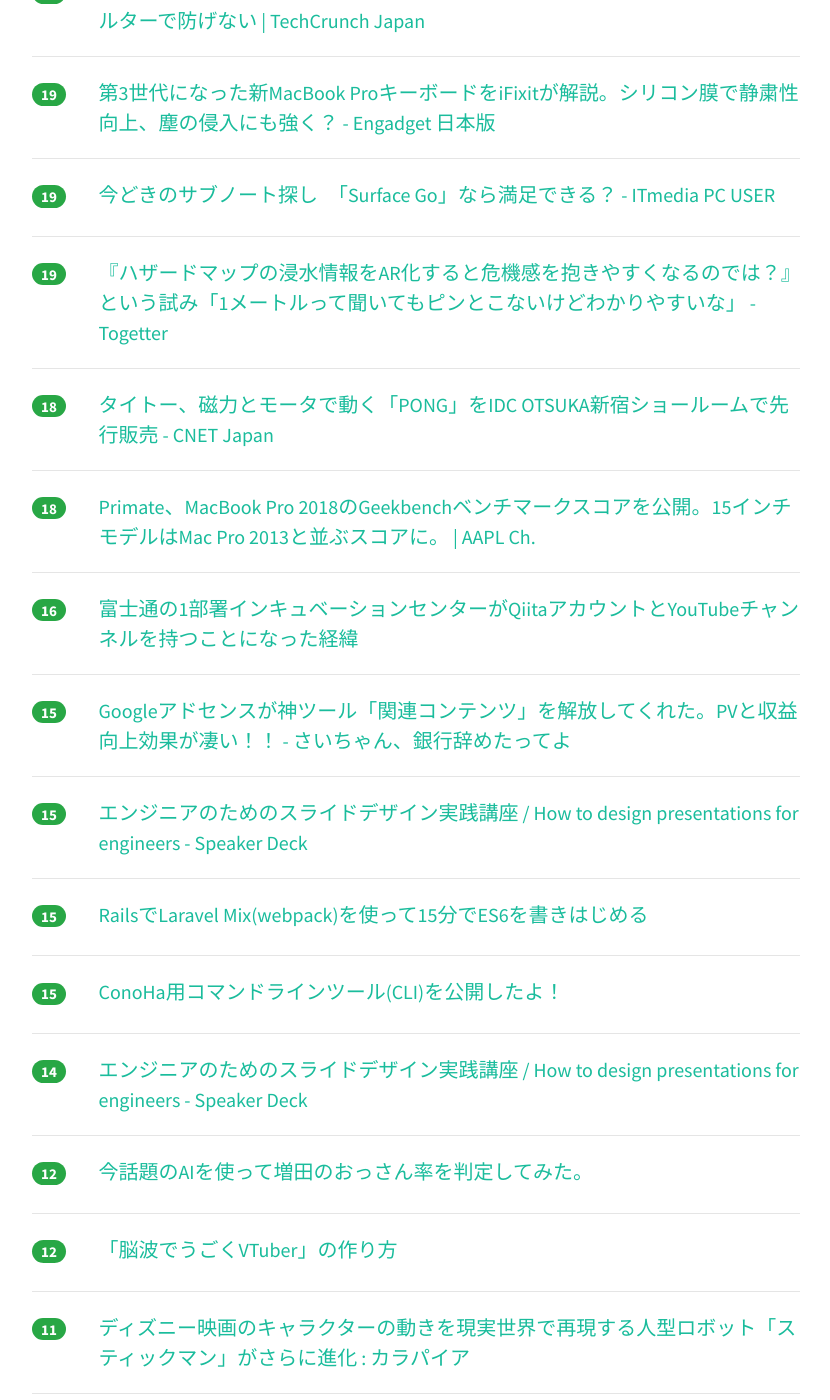
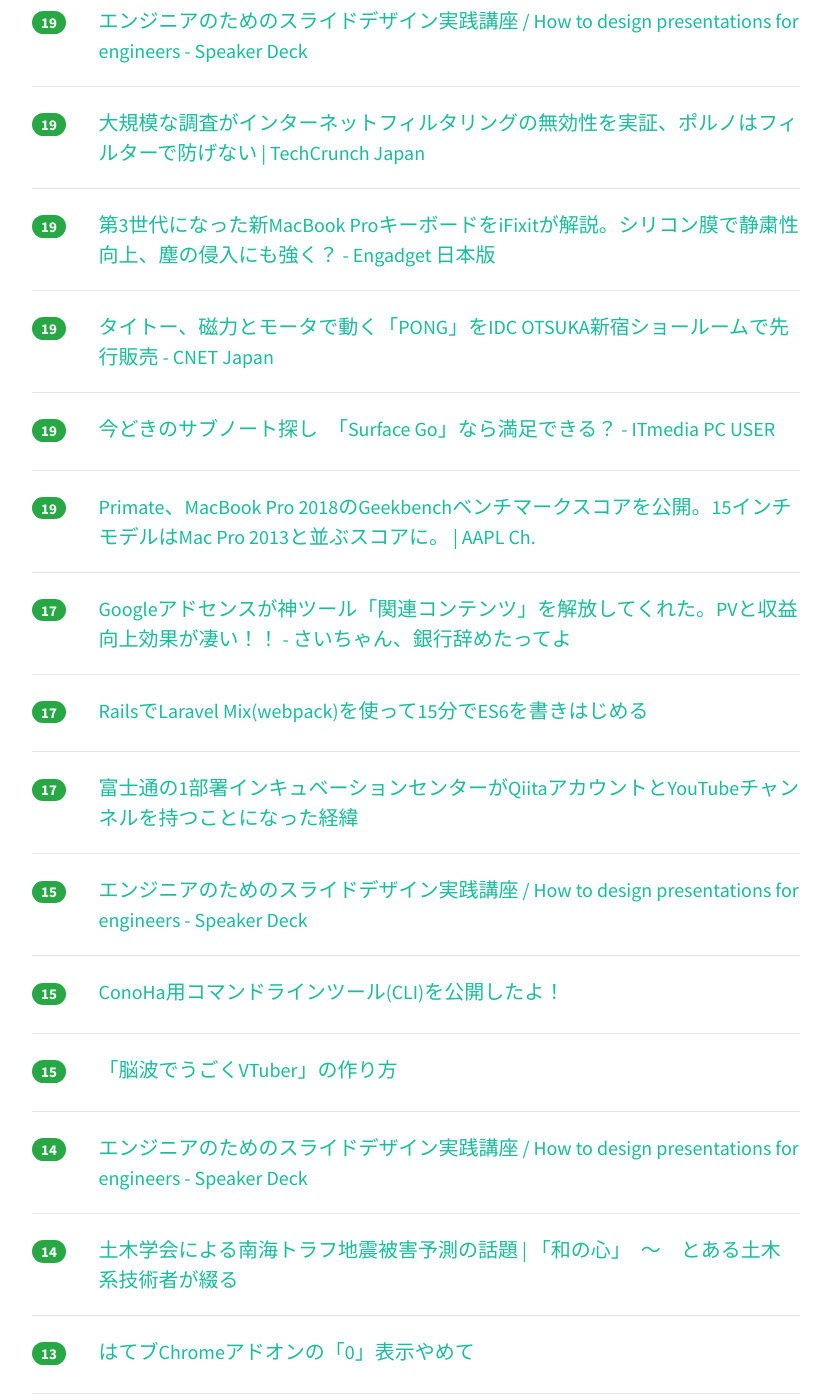
Before and after one commit to yatta47/hatena-matome-site, a Jekyll site: the page built from _posts/2018-07-15-hatena.md, in a window 1280 px wide and 1400 px high, scrolled down 2295 px. Shown: the whole window, without its empty margins (224-1054 px from the left). Built offline with Jekyll 4.4.1, drawn with Linux system fonts in a browser that asks for light colours; nearby versions of some CDN libraries; some of the changed text lies outside the part shown.

Commit message:
Updated 2018-07-15

```diff
--- a/_posts/2018-07-15-hatena.md
+++ b/_posts/2018-07-15-hatena.md
@@ -1,44 +1,49 @@
 ---
 layout: post
 title:  "2018-07-15 はてぶIT"
-date:   2018-07-15 21:02:22
+date:   2018-07-15 22:01:27
 tags: [it-hotentry]
 ---
-60 件のデータあり
+64 件のデータあり
 
 <hr><div class="row">
-<div class="col-1"><span class="badge badge-pill badge-success h2">274</span></div>
+<div class="col-1"><span class="badge badge-pill badge-success h2">297</span></div>
+<div class="col-11"><a href='https://iphone-mania.jp/news-218851/' target='_blank'>ナショナル・ジオグラフィックが選んだ美しすぎる写真、壁紙用に無料公開 - iPhone Mania</a></div>
+</div>
+<hr>
+<div class="row">
+<div class="col-1"><span class="badge badge-pill badge-success h2">288</span></div>
 <div class="col-11"><a href='http://www.itmedia.co.jp/news/articles/1807/15/news004.html' target='_blank'>「エモい」は「外来語形容詞四天王」になれるか？　日本語研究者の熱視線 - ITmedia NEWS</a></div>
 </div>
 <hr>
 <div class="row">
-<div class="col-1"><span class="badge badge-pill badge-success h2">271</span></div>
-<div class="col-11"><a href='https://iphone-mania.jp/news-218851/' target='_blank'>ナショナル・ジオグラフィックが選んだ美しすぎる写真、壁紙用に無料公開 - iPhone Mania</a></div>
-</div>
-<hr>
-<div class="row">
-<div class="col-1"><span class="badge badge-pill badge-success h2">193</span></div>
+<div class="col-1"><span class="badge badge-pill badge-success h2">205</span></div>
 <div class="col-11"><a href='https://iktakahiro.hatenablog.com/entry/2018/07/12/192213' target='_blank'>スクラム向けプロジェクトマネジメントツールを比較した結果 Zube.io を推してみる - Witch on the Other Shore</a></div>
 </div>
 <hr>
 <div class="row">
-<div class="col-1"><span class="badge badge-pill badge-success h2">164</span></div>
+<div class="col-1"><span class="badge badge-pill badge-success h2">173</span></div>
 <div class="col-11"><a href='https://lifehacking.jp/2018/07/ux-writing/' target='_blank'>ユーザーを導く言葉をデザインする「UXライティング」という考え方 | Lifehacking.jp</a></div>
 </div>
 <hr>
 <div class="row">
-<div class="col-1"><span class="badge badge-pill badge-success h2">96</span></div>
+<div class="col-1"><span class="badge badge-pill badge-success h2">109</span></div>
 <div class="col-11"><a href='http://karapaia.com/archives/52262263.html' target='_blank'>犯罪を犯す前に危険人物を発見し、人相から政治思想・性的傾向・知能指数まで検出できるAI搭載防犯カメラ : カラパイア</a></div>
 </div>
 <hr>
 <div class="row">
-<div class="col-1"><span class="badge badge-pill badge-success h2">40</span></div>
+<div class="col-1"><span class="badge badge-pill badge-success h2">41</span></div>
 <div class="col-11"><a href='https://qiita.com/akatsukaha/items/8205d731d40bf694ce9c' target='_blank'>Data Scientist Cheat Sheets</a></div>
 </div>
 <hr>
 <div class="row">
-<div class="col-1"><span class="badge badge-pill badge-success h2">39</span></div>
+<div class="col-1"><span class="badge badge-pill badge-success h2">40</span></div>
 <div class="col-11"><a href='https://gigazine.net/news/20180714-markdown-new-tab/' target='_blank'>Markdownをブラウザ上で書けてしまうChrome用アドオン「Markdown New Tab」を使ってみた - GIGAZINE</a></div>
+</div>
+<hr>
+<div class="row">
+<div class="col-1"><span class="badge badge-pill badge-success h2">38</span></div>
+<div class="col-11"><a href='https://speakerdeck.com/giginet/she-hui-desheng-kican-rutamefalsegit' target='_blank'>社会で生き残るためのgit - Speaker Deck</a></div>
 </div>
 <hr>
 <div class="row">
@@ -47,18 +52,13 @@ tags: [it-hotentry]
 </div>
 <hr>
 <div class="row">
-<div class="col-1"><span class="badge badge-pill badge-success h2">35</span></div>
-<div class="col-11"><a href='https://speakerdeck.com/giginet/she-hui-desheng-kican-rutamefalsegit' target='_blank'>社会で生き残るためのgit - Speaker Deck</a></div>
+<div class="col-1"><span class="badge badge-pill badge-success h2">36</span></div>
+<div class="col-11"><a href='https://poupe.hatenadiary.jp/entry/2018/07/14/%E8%AA%A4%E8%A7%A3%E3%81%A0%E3%82%89%E3%81%91%E3%81%AE%E4%BA%BA%E5%B7%A5%E7%9F%A5%E8%83%BD%E6%84%9F%E6%83%B3' target='_blank'>誤解だらけの人工知能感想 - 働くダラ母</a></div>
 </div>
 <hr>
 <div class="row">
 <div class="col-1"><span class="badge badge-pill badge-success h2">32</span></div>
 <div class="col-11"><a href='https://niconare.nicovideo.jp/watch/kn3225' target='_blank'>「ふつうのPHP」がpixivになるまで #phpkansai / 黒點 さん - ニコナレ</a></div>
-</div>
-<hr>
-<div class="row">
-<div class="col-1"><span class="badge badge-pill badge-success h2">32</span></div>
-<div class="col-11"><a href='https://poupe.hatenadiary.jp/entry/2018/07/14/%E8%AA%A4%E8%A7%A3%E3%81%A0%E3%82%89%E3%81%91%E3%81%AE%E4%BA%BA%E5%B7%A5%E7%9F%A5%E8%83%BD%E6%84%9F%E6%83%B3' target='_blank'>誤解だらけの人工知能感想 - 働くダラ母</a></div>
 </div>
 <hr>
 <div class="row">
@@ -77,6 +77,11 @@ tags: [it-hotentry]
 </div>
 <hr>
 <div class="row">
+<div class="col-1"><span class="badge badge-pill badge-success h2">25</span></div>
+<div class="col-11"><a href='https://togetter.com/li/1247021' target='_blank'>『ハザードマップの浸水情報をAR化すると危機感を抱きやすくなるのでは？』という試み「1メートルって聞いてもピンとこないけどわかりやすいな」 - Togetter</a></div>
+</div>
+<hr>
+<div class="row">
 <div class="col-1"><span class="badge badge-pill badge-success h2">23</span></div>
 <div class="col-11"><a href='http://www.atmarkit.co.jp/ait/articles/1807/13/news016.html' target='_blank'>アプリ開発者とインフラ技術者間のSRE的なコミュニケーション改善に役立つインフラ基盤とは (1/3)：SREの考え方で“運用”を変えるインフラ基盤 大解剖（3） - ＠IT</a></div>
 </div>
@@ -87,6 +92,11 @@ tags: [it-hotentry]
 </div>
 <hr>
 <div class="row">
+<div class="col-1"><span class="badge badge-pill badge-success h2">22</span></div>
+<div class="col-11"><a href='https://jp.techcrunch.com/2018/07/15/2018-07-13-amazons-share-of-the-us-e-commerce-market-is-now-49-or-5-of-all-retail-spend/' target='_blank'>米国eコマースにおけるAmazonのシェアが49％にー小売全体では5％を占める | TechCrunch Japan</a></div>
+</div>
+<hr>
+<div class="row">
 <div class="col-1"><span class="badge badge-pill badge-success h2">21</span></div>
 <div class="col-11"><a href='http://blogs.itmedia.co.jp/yasusasaki/2018/07/all-turtles.html' target='_blank'>ウェブ事業（サービス）の成果を分ける、UXライティングの重要性：平凡でもフルーツでもなく、、、：オルタナティブ・ブログ</a></div>
 </div>
@@ -94,11 +104,6 @@ tags: [it-hotentry]
 <div class="row">
 <div class="col-1"><span class="badge badge-pill badge-success h2">20</span></div>
 <div class="col-11"><a href='https://www.rikei-zukin.com/entry/2018/07/14/180000' target='_blank'>Amazonの価格推移は「Keepa」で分かる！使い方と機能をマスターすると超便利！ - 理系頭巾の知見</a></div>
-</div>
-<hr>
-<div class="row">
-<div class="col-1"><span class="badge badge-pill badge-success h2">20</span></div>
-<div class="col-11"><a href='https://jp.techcrunch.com/2018/07/15/2018-07-13-amazons-share-of-the-us-e-commerce-market-is-now-49-or-5-of-all-retail-spend/' target='_blank'>米国eコマースにおけるAmazonのシェアが49％にー小売全体では5％を占める | TechCrunch Japan</a></div>
 </div>
 <hr>
 <div class="row">
@@ -118,32 +123,32 @@ tags: [it-hotentry]
 <hr>
 <div class="row">
 <div class="col-1"><span class="badge badge-pill badge-success h2">19</span></div>
+<div class="col-11"><a href='https://japan.cnet.com/article/35122489/' target='_blank'>タイトー、磁力とモータで動く「PONG」をIDC OTSUKA新宿ショールームで先行販売 - CNET Japan</a></div>
+</div>
+<hr>
+<div class="row">
+<div class="col-1"><span class="badge badge-pill badge-success h2">19</span></div>
 <div class="col-11"><a href='http://www.itmedia.co.jp/pcuser/articles/1807/15/news015.html' target='_blank'>今どきのサブノート探し　「Surface Go」なら満足できる？ - ITmedia PC USER</a></div>
 </div>
 <hr>
 <div class="row">
 <div class="col-1"><span class="badge badge-pill badge-success h2">19</span></div>
-<div class="col-11"><a href='https://togetter.com/li/1247021' target='_blank'>『ハザードマップの浸水情報をAR化すると危機感を抱きやすくなるのでは？』という試み「1メートルって聞いてもピンとこないけどわかりやすいな」 - Togetter</a></div>
-</div>
-<hr>
-<div class="row">
-<div class="col-1"><span class="badge badge-pill badge-success h2">18</span></div>
-<div class="col-11"><a href='https://japan.cnet.com/article/35122489/' target='_blank'>タイトー、磁力とモータで動く「PONG」をIDC OTSUKA新宿ショールームで先行販売 - CNET Japan</a></div>
-</div>
-<hr>
-<div class="row">
-<div class="col-1"><span class="badge badge-pill badge-success h2">18</span></div>
 <div class="col-11"><a href='https://applech2.com/archives/20180714-macbook-pro-2018-geekbench.html' target='_blank'>Primate、MacBook Pro 2018のGeekbenchベンチマークスコアを公開。15インチモデルはMac Pro 2013と並ぶスコアに。 | AAPL Ch.</a></div>
 </div>
 <hr>
 <div class="row">
-<div class="col-1"><span class="badge badge-pill badge-success h2">16</span></div>
-<div class="col-11"><a href='https://qiita.com/Fujitsu_IncubationCenter/items/241571dc04dabd739b73' target='_blank'>富士通の1部署インキュベーションセンターがQiitaアカウントとYouTubeチャンネルを持つことになった経緯</a></div>
+<div class="col-1"><span class="badge badge-pill badge-success h2">17</span></div>
+<div class="col-11"><a href='http://www.saichanblog.com/entry/kanrencontents' target='_blank'>Googleアドセンスが神ツール「関連コンテンツ」を解放してくれた。PVと収益向上効果が凄い！！ - さいちゃん、銀行辞めたってよ</a></div>
 </div>
 <hr>
 <div class="row">
-<div class="col-1"><span class="badge badge-pill badge-success h2">15</span></div>
-<div class="col-11"><a href='http://www.saichanblog.com/entry/kanrencontents' target='_blank'>Googleアドセンスが神ツール「関連コンテンツ」を解放してくれた。PVと収益向上効果が凄い！！ - さいちゃん、銀行辞めたってよ</a></div>
+<div class="col-1"><span class="badge badge-pill badge-success h2">17</span></div>
+<div class="col-11"><a href='https://qiita.com/saboyutaka/items/8efbb7778993599e52de' target='_blank'>RailsでLaravel Mix(webpack)を使って15分でES6を書きはじめる</a></div>
+</div>
+<hr>
+<div class="row">
+<div class="col-1"><span class="badge badge-pill badge-success h2">17</span></div>
+<div class="col-11"><a href='https://qiita.com/Fujitsu_IncubationCenter/items/241571dc04dabd739b73' target='_blank'>富士通の1部署インキュベーションセンターがQiitaアカウントとYouTubeチャンネルを持つことになった経緯</a></div>
 </div>
 <hr>
 <div class="row">
@@ -153,12 +158,12 @@ tags: [it-hotentry]
 <hr>
 <div class="row">
 <div class="col-1"><span class="badge badge-pill badge-success h2">15</span></div>
-<div class="col-11"><a href='https://qiita.com/saboyutaka/items/8efbb7778993599e52de' target='_blank'>RailsでLaravel Mix(webpack)を使って15分でES6を書きはじめる</a></div>
+<div class="col-11"><a href='https://qiita.com/issy_s16/items/964dd9430fe29710013b' target='_blank'>ConoHa用コマンドラインツール(CLI)を公開したよ！</a></div>
 </div>
 <hr>
 <div class="row">
 <div class="col-1"><span class="badge badge-pill badge-success h2">15</span></div>
-<div class="col-11"><a href='https://qiita.com/issy_s16/items/964dd9430fe29710013b' target='_blank'>ConoHa用コマンドラインツール(CLI)を公開したよ！</a></div>
+<div class="col-11"><a href='https://qiita.com/Fujitsu_IncubationCenter/items/111223ddbe01a23f9d68' target='_blank'>「脳波でうごくVTuber」の作り方</a></div>
 </div>
 <hr>
 <div class="row">
@@ -167,13 +172,23 @@ tags: [it-hotentry]
 </div>
 <hr>
 <div class="row">
-<div class="col-1"><span class="badge badge-pill badge-success h2">12</span></div>
+<div class="col-1"><span class="badge badge-pill badge-success h2">14</span></div>
+<div class="col-11"><a href='https://wanokokoro-civileng.com/180715_jsce_nankai-trough/' target='_blank'>土木学会による南海トラフ地震被害予測の話題 | 「和の心」　〜　とある土木系技術者が綴る</a></div>
+</div>
+<hr>
+<div class="row">
+<div class="col-1"><span class="badge badge-pill badge-success h2">13</span></div>
+<div class="col-11"><a href='https://anond.hatelabo.jp/20180715191810' target='_blank'>はてブChromeアドオンの「0」表示やめて</a></div>
+</div>
+<hr>
+<div class="row">
+<div class="col-1"><span class="badge badge-pill badge-success h2">13</span></div>
 <div class="col-11"><a href='https://anond.hatelabo.jp/20180714173840' target='_blank'>今話題のAIを使って増田のおっさん率を判定してみた。</a></div>
 </div>
 <hr>
 <div class="row">
 <div class="col-1"><span class="badge badge-pill badge-success h2">12</span></div>
-<div class="col-11"><a href='https://qiita.com/Fujitsu_IncubationCenter/items/111223ddbe01a23f9d68' target='_blank'>「脳波でうごくVTuber」の作り方</a></div>
+<div class="col-11"><a href='http://oscillograph.hateblo.jp/entry/2018/07/15/085100' target='_blank'>データサイエンスだらけの桃太郎 - oscillographの日記</a></div>
 </div>
 <hr>
 <div class="row">
@@ -188,7 +203,7 @@ tags: [it-hotentry]
 <hr>
 <div class="row">
 <div class="col-1"><span class="badge badge-pill badge-success h2">11</span></div>
-<div class="col-11"><a href='https://wanokokoro-civileng.com/180715_jsce_nankai-trough/' target='_blank'>土木学会による南海トラフ地震被害予測の話題 | 「和の心」　〜　とある土木系技術者が綴る</a></div>
+<div class="col-11"><a href='https://note.mu/daikawai/n/n3e8d4ca176b2' target='_blank'>Google Analyticsをわかりやすくまとめている動画を4つ集めてみた｜Dai｜note</a></div>
 </div>
 <hr>
 <div class="row">
@@ -203,7 +218,12 @@ tags: [it-hotentry]
 <hr>
 <div class="row">
 <div class="col-1"><span class="badge badge-pill badge-success h2">10</span></div>
-<div class="col-11"><a href='https://note.mu/daikawai/n/n3e8d4ca176b2' target='_blank'>Google Analyticsをわかりやすくまとめている動画を4つ集めてみた｜Dai｜note</a></div>
+<div class="col-11"><a href='https://speakerdeck.com/matsuoshi/mobmob' target='_blank'>モブプログラミングやってみた (PHPカンファレンス関西2018懇親会LT) #phpkansai / mobmob - Speaker Deck</a></div>
+</div>
+<hr>
+<div class="row">
+<div class="col-1"><span class="badge badge-pill badge-success h2">10</span></div>
+<div class="col-11"><a href='http://ai-topics.com/ai-kokorozu/' target='_blank'>AI養命酒：「もう応募した？」Googleアシスタント搭載【スマートスピーカー】誕生！ 創業416年老舗企業IoT事業に参入か！？ │ 【AI】人工知能ムスメは独身男の夢を見るか？</a></div>
 </div>
 <hr>
 <div class="row">
@@ -223,12 +243,17 @@ tags: [it-hotentry]
 <hr>
 <div class="row">
 <div class="col-1"><span class="badge badge-pill badge-success h2">9</span></div>
+<div class="col-11"><a href='https://qiita.com/shisama/items/d2b06a7a8ef28f9e216f' target='_blank'>Microを使ってReactのSSRをする</a></div>
+</div>
+<hr>
+<div class="row">
+<div class="col-1"><span class="badge badge-pill badge-success h2">9</span></div>
 <div class="col-11"><a href='https://forbesjapan.com/articles/detail/22067' target='_blank'>Chromeブラウザが誇る鉄壁のセキュリティ「サイト分離」の威力 | Forbes JAPAN（フォーブス ジャパン）</a></div>
 </div>
 <hr>
 <div class="row">
-<div class="col-1"><span class="badge badge-pill badge-success h2">8</span></div>
-<div class="col-11"><a href='https://anond.hatelabo.jp/20180715191810' target='_blank'>はてブChromeアドオンの「0」表示やめて</a></div>
+<div class="col-1"><span class="badge badge-pill badge-success h2">9</span></div>
+<div class="col-11"><a href='https://hitorica.com/pentab-with-office/' target='_blank'>ペンタブはビジネスシーンで使えるツールなのか！？Microsoft Office 2016 で使ってみた感想 | 一人力（ひとりか）</a></div>
 </div>
 <hr>
 <div class="row">
@@ -242,33 +267,33 @@ tags: [it-hotentry]
 </div>
 <hr>
 <div class="row">
-<div class="col-1"><span class="badge badge-pill badge-success h2">8</span></div>
-<div class="col-11"><a href='https://speakerdeck.com/matsuoshi/mobmob' target='_blank'>モブプログラミングやってみた (PHPカンファレンス関西2018懇親会LT) #phpkansai / mobmob - Speaker Deck</a></div>
-</div>
-<hr>
-<div class="row">
 <div class="col-1"><span class="badge badge-pill badge-success h2">7</span></div>
 <div class="col-11"><a href='https://speakerdeck.com/ken_c_lo/how-to-design-presentations-for-engineers?slide=27' target='_blank'>エンジニアのためのスライドデザイン実践講座 / How to design presentations for engineers - Speaker Deck</a></div>
 </div>
 <hr>
 <div class="row">
 <div class="col-1"><span class="badge badge-pill badge-success h2">7</span></div>
-<div class="col-11"><a href='https://qiita.com/shisama/items/d2b06a7a8ef28f9e216f' target='_blank'>Microを使ってReactのSSRをする</a></div>
-</div>
-<hr>
-<div class="row">
-<div class="col-1"><span class="badge badge-pill badge-success h2">6</span></div>
 <div class="col-11"><a href='https://kitak.hatenablog.jp/entry/2018/07/14/173323' target='_blank'>Nuxt.js で Vuex の結合テストを書く方法を考えた - kitak's blog</a></div>
 </div>
 <hr>
 <div class="row">
 <div class="col-1"><span class="badge badge-pill badge-success h2">6</span></div>
-<div class="col-11"><a href='https://hitorica.com/pentab-with-office/' target='_blank'>ペンタブはビジネスシーンで使えるツールなのか！？Microsoft Office 2016 で使ってみた感想 | 一人力（ひとりか）</a></div>
+<div class="col-11"><a href='https://github.com/rtr7/router7' target='_blank'>router7</a></div>
 </div>
 <hr>
 <div class="row">
 <div class="col-1"><span class="badge badge-pill badge-success h2">6</span></div>
-<div class="col-11"><a href='http://oscillograph.hateblo.jp/entry/2018/07/15/085100' target='_blank'>データサイエンスだらけの桃太郎 - oscillographの日記</a></div>
+<div class="col-11"><a href='https://github.com/Microsoft/MCW' target='_blank'>GitHub - Microsoft/MCW: Microsoft Cloud Workshop Project</a></div>
+</div>
+<hr>
+<div class="row">
+<div class="col-1"><span class="badge badge-pill badge-success h2">6</span></div>
+<div class="col-11"><a href='http://natgeo.nikkeibp.co.jp/atcl/photo/18/070200175/' target='_blank'>トラベル写真賞、日本人写真家がグランプリ　写真23点 | ナショナルジオグラフィック日本版サイト</a></div>
+</div>
+<hr>
+<div class="row">
+<div class="col-1"><span class="badge badge-pill badge-success h2">6</span></div>
+<div class="col-11"><a href='https://qiita.com/zenonnp/items/9cbb2860505a32059d89' target='_blank'>[Kaggle]0から本当に機械学習を理解するために学ぶべきこと～一流のデータサイエンティストを例に～</a></div>
 </div>
 <hr>
 <div class="row">
@@ -278,12 +303,12 @@ tags: [it-hotentry]
 <hr>
 <div class="row">
 <div class="col-1"><span class="badge badge-pill badge-success h2">5</span></div>
-<div class="col-11"><a href='http://ai-topics.com/ai-kokorozu/' target='_blank'>AI養命酒：「もう応募した？」Googleアシスタント搭載【スマートスピーカー】誕生！ 創業416年老舗企業IoT事業に参入か！？ │ 【AI】人工知能ムスメは独身男の夢を見るか？</a></div>
+<div class="col-11"><a href='https://speakerdeck.com/ken_c_lo/how-to-design-presentations-for-engineers?slide=65' target='_blank'>エンジニアのためのスライドデザイン実践講座 / How to design presentations for engineers - Speaker Deck</a></div>
 </div>
 <hr>
 <div class="row">
 <div class="col-1"><span class="badge badge-pill badge-success h2">5</span></div>
-<div class="col-11"><a href='https://speakerdeck.com/ken_c_lo/how-to-design-presentations-for-engineers?slide=65' target='_blank'>エンジニアのためのスライドデザイン実践講座 / How to design presentations for engineers - Speaker Deck</a></div>
+<div class="col-11"><a href='https://jp.techcrunch.com/2018/07/15/2018-07-11-space-tech-has-outpaced-space-law-and-were-at-risk-of-killing-innovation/' target='_blank'>宇宙技術の進歩に追いつけない宇宙法が、イノベーションを殺そうとしている | TechCrunch Japan</a></div>
 </div>
 <hr>
 <div class="row">
@@ -292,13 +317,8 @@ tags: [it-hotentry]
 </div>
 <hr>
 <div class="row">
-<div class="col-1"><span class="badge badge-pill badge-success h2">4</span></div>
-<div class="col-11"><a href='http://natgeo.nikkeibp.co.jp/atcl/photo/18/070200175/' target='_blank'>トラベル写真賞、日本人写真家がグランプリ　写真23点 | ナショナルジオグラフィック日本版サイト</a></div>
-</div>
-<hr>
-<div class="row">
-<div class="col-1"><span class="badge badge-pill badge-success h2">4</span></div>
-<div class="col-11"><a href='https://jp.techcrunch.com/2018/07/15/2018-07-11-space-tech-has-outpaced-space-law-and-were-at-risk-of-killing-innovation/' target='_blank'>宇宙技術の進歩に追いつけない宇宙法が、イノベーションを殺そうとしている | TechCrunch Japan</a></div>
+<div class="col-1"><span class="badge badge-pill badge-success h2">5</span></div>
+<div class="col-11"><a href='https://qiita.com/rookx/items/39d0dbcf9bea0321ee63' target='_blank'>Unity開発におけるアンチパターン - Qiita</a></div>
 </div>
 <hr>
 <div class="row">
```
